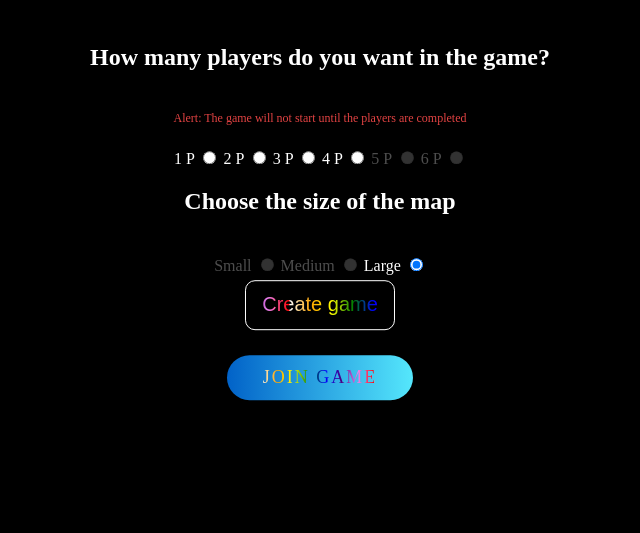
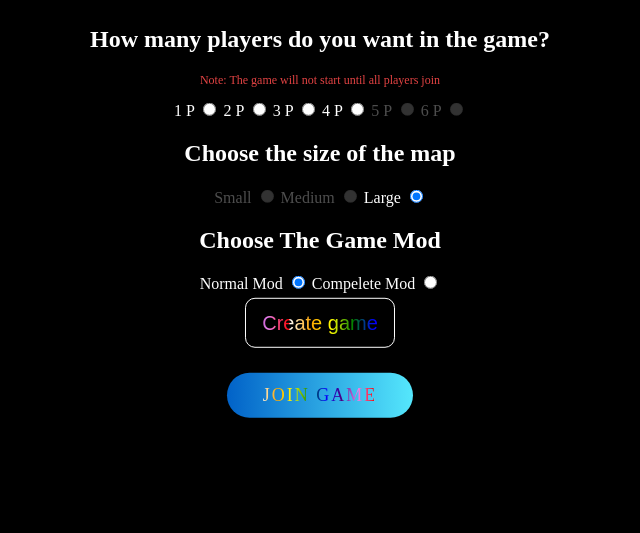
Before and after one commit to karamfarhan/SquaresGgame, a Django app: page / in a window 1280 px wide. Shown: the part 179-712 px from the top of the page, without its empty margins (320-960 px from the left). Run offline with Django 4.2, Linux system fonts and the light colour scheme.

Commit message:
adding Mod feature to the game
impelementing the mod archituct ot the game, adding compelete mod to the game

```diff
--- a/game/game_handlers.py
+++ b/game/game_handlers.py
@@ -33,10 +33,11 @@ class GameIsFulled(Exception):
     """Handles what to do if the game Full of players"""
 
 
-def creat_game(game_id: str, player_num: int, map_size: int = 250) -> dict:
+def creat_game(game_id: str, player_num: int, map_size: int, game_mod: str = "normal") -> dict:
     squares = {f"{i+1}": {"color": "", "clicked": 0} for i in range(map_size)}
     game = {
         "game_id": game_id,
+        "game_mod": game_mod,
         "is_started": False,
         "is_finished": False,
         "is_resulted": False,
--- a/game/templates/game/game.html
+++ b/game/templates/game/game.html
@@ -4,7 +4,7 @@
 {{name|json_script:"name" }}
 {{ game_id|json_script:"game_id" }}
 {{color|json_script:"color"}}
-
+{{ game_mod|json_script:"game_mod" }}
 
 <div class="information text-center d-flex flex-column"></div>
 
--- a/game/templates/game/home.html
+++ b/game/templates/game/home.html
@@ -13,7 +13,7 @@
   <div class="content">
     <form id="creat_game" method="POST">
       <h2 class="text-white">How many players do you want in the game?</h2>
-      <p class="text-danger">Alert: The game will not start until the players are completed</p>
+      <p class="text-danger">Note: The game will not start until all players join</p>
       {% csrf_token %}
 
       <div class="btn-group" role="group" aria-label="Players Number">
@@ -50,6 +50,17 @@
 
       </div>
 
+      <h2 class="text-white mt-3">Choose The Game Mod</h2>
+      <div class="btn-group" role="group" aria-label="Game Mod">
+
+        <label class="btn btn-outline-light" for="game_mod_normal">Normal Mod</label>
+        <input type="radio" class="btn-check" name="game_mod" id="game_mod_normal" value="normal_mod" required checked>
+
+        <label class="btn btn-outline-light" for="game_mod_compelete">Compelete Mod</label>
+        <input type="radio" class="btn-check" name="game_mod" id="game_mod_compelete" value="compelete_mod" required>
+
+      </div>
+
       <button class="btn btn-primary text-rainbow-animation mt-3" type="submit">Create game</button>
     </form>
     <div class="container mt-3">
@@ -66,7 +77,8 @@
     e.preventDefault();
     let player_num = document.querySelector('input[name="player_num"]:checked').value;
     let map_size = document.querySelector('input[name="map_size"]:checked').value;
-    let url = `${http_scheme}//${window.location.host}/create/?player_num=${player_num}&map_size=${map_size}`;
+    let game_mod = document.querySelector('input[name="game_mod"]:checked').value;
+    let url = `${http_scheme}//${window.location.host}/create/?player_num=${player_num}&map_size=${map_size}&game_mod=${game_mod}`;
 
     fetch(url)
       .then(response => response.text())
--- a/game/views.py
+++ b/game/views.py
@@ -46,6 +46,7 @@ def join(request):
                 context["game_id"] = game_id
                 context["name"] = name
                 context["color"] = color
+                context["game_mod"] = updated_game["game_mod"]
                 # print(f"AFTER ADD {name}")
                 # print(game["players"])
                 url = "{}?{}".format(reverse("game:game"), urllib.parse.urlencode(context))
@@ -77,6 +78,7 @@ def game(request):
     context["name"] = request.GET.get("name")
     context["game_id"] = request.GET.get("game_id")
     context["color"] = request.GET.get("color")
+    context["game_mod"] = request.GET.get("game_mod")
     return render(request, "game/game.html", context=context)
 
 
@@ -96,8 +98,9 @@ def rest_game(request):
 def creat_game_view(request):
     player_num = int(request.GET.get("player_num"))
     map_size = int(request.GET.get("map_size"))
+    game_mod = request.GET.get("game_mod")
     game_id = generate_game_id()
-    game = creat_game(game_id, player_num, map_size)
+    game = creat_game(game_id, player_num, map_size, game_mod)
     cache.set(f"game:{game_id}", game)
     return JsonResponse({"game_id": game_id})
 
--- a/static/css/main.css
+++ b/static/css/main.css
@@ -430,12 +430,10 @@ ul li span:nth-child(2) {
 }
 #creat_game p {
   color: rgb(227, 67, 67);
-  padding-bottom: 10px;
   font-size: 12px;
 }
 #creat_game h2 {
   color: white;
-  padding-bottom: 20px;
 }
 .home_input {
   width: 100px;
```
Also changed, not shown: develop.txt (+6 -2 lines), static/js/app.js (+55 -56 lines).
